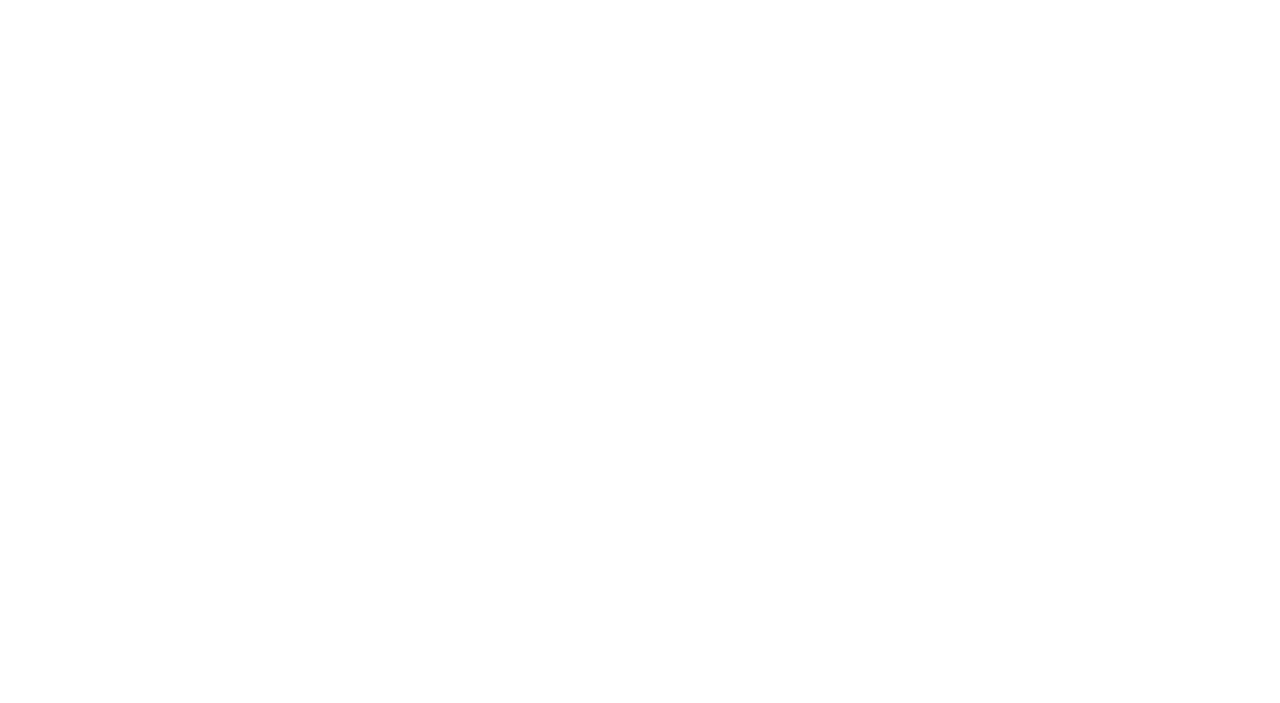
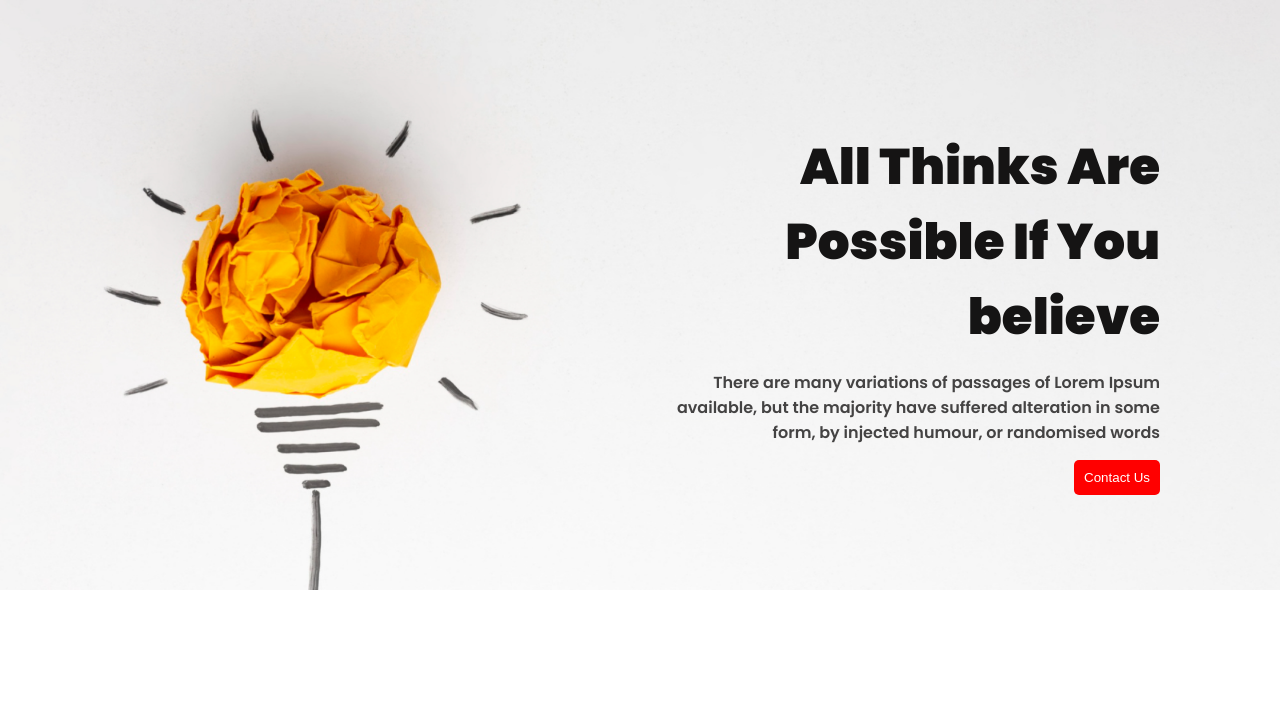
Before and after one commit to tanjilahamed99/new-year-protfolio, a plain HTML site: page index.html in a window 1280 px wide. Drawn offline with Linux system fonts and the light colour scheme.

Commit message:
header area complete

```diff
--- a/index.html
+++ b/index.html
@@ -1,12 +1,22 @@
 <!DOCTYPE html>
 <html lang="en">
+
 <head>
     <meta charset="UTF-8">
     <meta name="viewport" content="width=device-width, initial-scale=1.0">
     <title>new-year-protfolio</title>
     <link rel="stylesheet" href="style.css">
 </head>
+
 <body>
+    <header class="head">
+        <div class="header-contant">
+            <h1 class="header-tittle">All Thinks Are <br> Possible If You <br> believe</h1>
+            <p class="header-desc">There are many variations of passages of Lorem Ipsum <br> available, but the majority have
+                suffered alteration in some <br> form, by injected humour, or randomised words</p>
+                <button class="header-btn">Contact Us</button>
+        </div>
+    </header>
+</body>
 
-</body>
 </html>
--- a/style.css
+++ b/style.css
@@ -0,0 +1,48 @@
+@import url('https://fonts.googleapis.com/css2?family=Poppins:ital,wght@0,600;0,900;1,100;1,300&display=swap');
+
+*
+{
+    padding: 0;
+    margin: 0;
+}
+
+body
+{
+    font-family: 'Poppins', sans-serif;
+}
+
+/* header area start */
+.head
+{
+    background-image: url(./images/banner/banner1.png);
+    background-repeat: no-repeat;
+    background-size: 100% 590px;
+    height: 700px;
+
+}
+
+.header-contant
+{
+    text-align: right;
+    padding: 130px 120px 100px 100px;
+}
+
+.header-tittle
+{
+    color: #151414;
+    font-size: 50px;
+}
+
+.header-desc
+{
+    color: #444343;
+    margin: 15px 0;
+}
+.header-btn{
+    color: white;
+    padding: 10px;
+    background-color: red;
+    border: 0;
+    cursor: pointer;
+    border-radius: 5px;
+}
```
